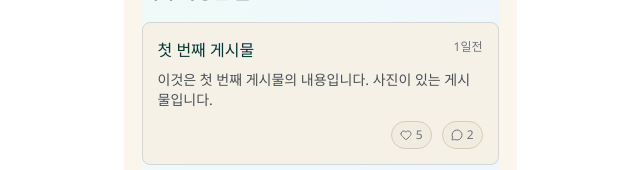
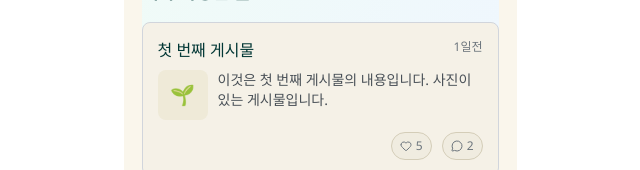
Before and after one commit to daybreaker42/KU-hackathon-2025, a Next.js app in the folder client/: page /user in a window 1280 px wide. Shown: the part 601-771 px from the top of the page, without its empty margins (320-960 px from the left). Built offline with nearby package versions, Linux system fonts and the light colour scheme.

Commit message:
fix: hasimage 관련 fix

```diff
--- a/client/app/component/community/PostCard.tsx
+++ b/client/app/component/community/PostCard.tsx
@@ -14,7 +14,7 @@ interface PostCardProps {
 export default function PostCard({ post, onClick, variant = 'compact', imagePosition = 'right', showAuthor = true }: PostCardProps) {
   const isCompact = variant === 'compact';
 
-  const imageThumbnail = post.hasImage && (
+  const imageThumbnail = (post.images && post.images.length > 0) && (
     <div className={`bg-[#EFEAD8] rounded-lg flex items-center justify-center flex-shrink-0 ${
       isCompact ? 'w-[50px] h-[50px]' : 'w-[60px] h-[60px]'
       }`}> {/* 이미지 배경을 새 배경에 맞게 조정 */}
--- a/client/app/types/community/community.ts
+++ b/client/app/types/community/community.ts
@@ -12,8 +12,8 @@ export interface CommunityPost {
   timeAgo: string;
   likes: number;
   comments: number;
-  category: 'question' | 'daily' | 'free' | 'plant'; // 'photo' 제거, 'plant' 추가
-  hasImage?: boolean;
+  category: 'question' | 'daily' | 'free' | 'plant';
+  images?: string[]; // 이미지 URL 배열 추가
   plant?: Plant; // 식물별 카테고리인 경우 식물 정보 추가
 }
 
```
